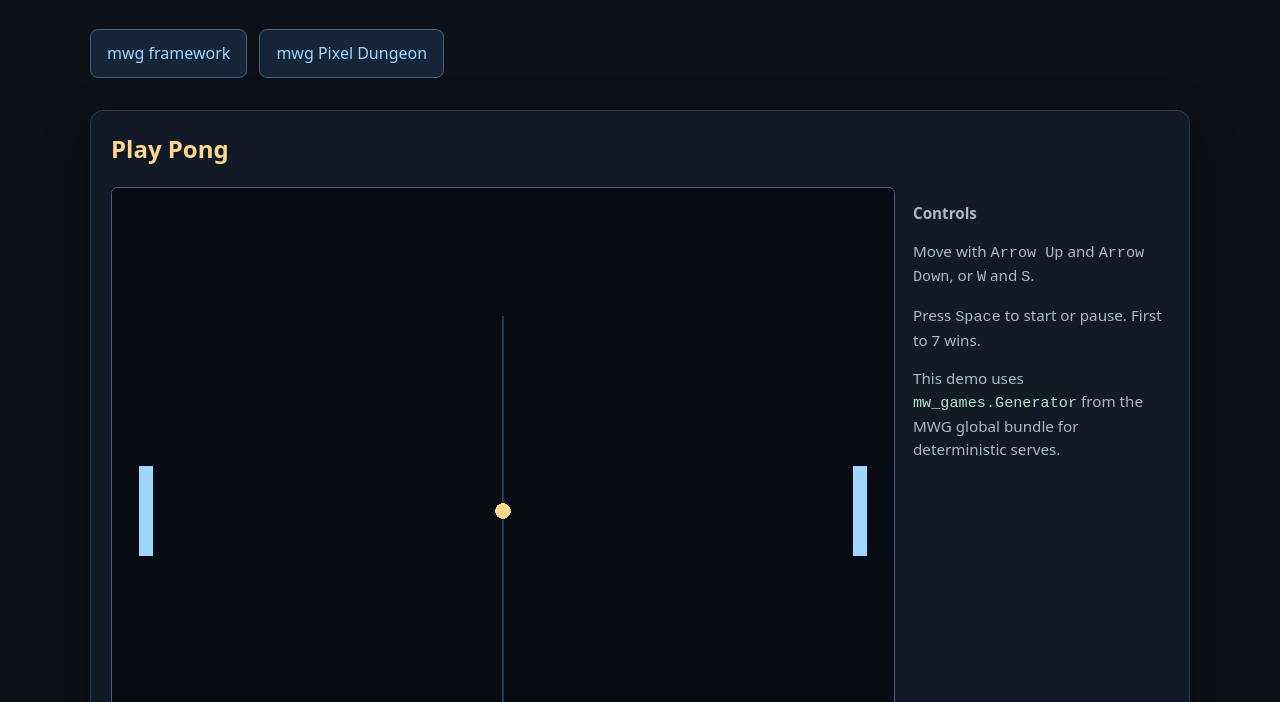
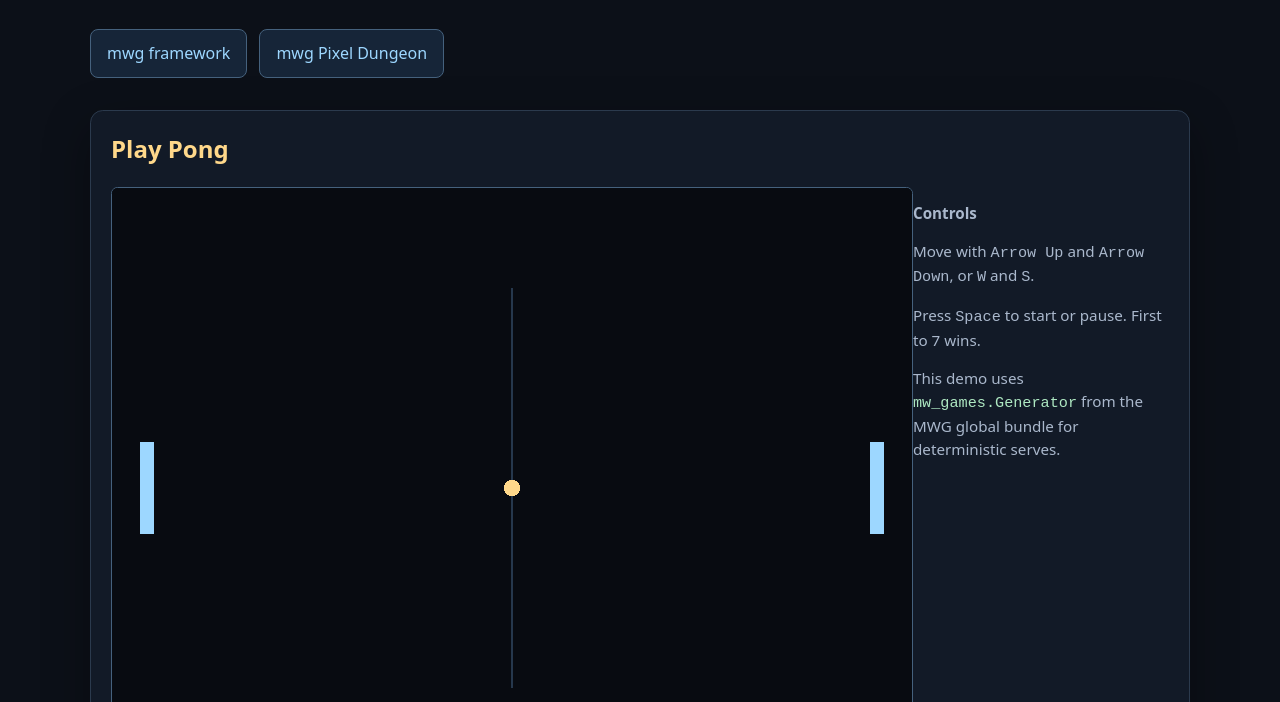
Before and after one commit to datamoc/datamoc.github.io, a website: page index.html in a window 1280 px wide. Shown: the part 250-952 px from the top of the page. Drawn offline with Linux system fonts and the light colour scheme; animation ran at ten frames a second.

Commit message:
fix: resize Pong renderer to canvas so playfield fills frame

```diff
--- a/index.html
+++ b/index.html
@@ -270,7 +270,7 @@
 					canvas,
 					background: 0x080b11,
 					pixelArt: true,
-					resizeTo: canvas.parentElement,
+					resizeTo: canvas,
 				});
 				game.start(PongScene).catch((error) => {
 					console.error('MWG could not start Pong:', error);
```
